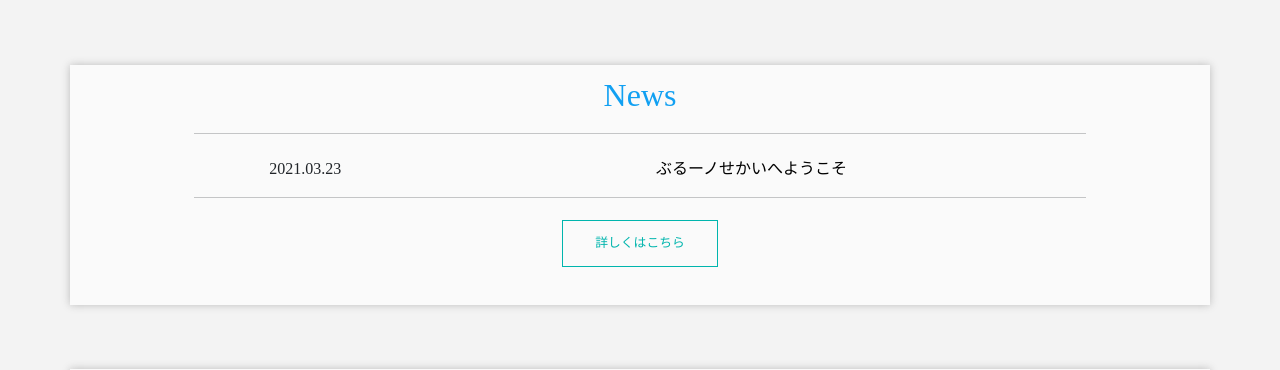
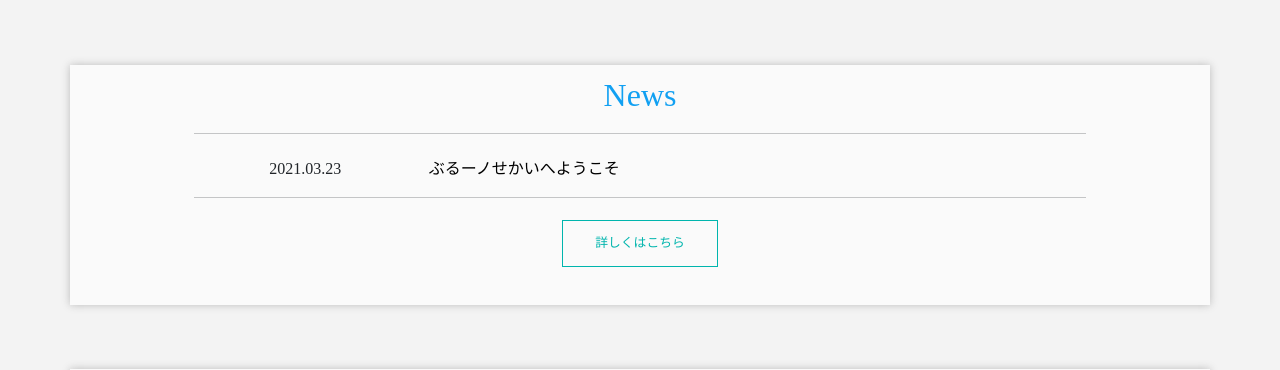
Before and after one commit to blue-hage/bluenosekai, a Flask app: page / in a window 1280 px wide. Shown: the part 539-909 px from the top of the page. Run offline with Flask 2, Linux system fonts and the light colour scheme.

Commit message:
except loggin in, completed

```diff
--- a/static/css/stylesheet.css
+++ b/static/css/stylesheet.css
@@ -740,6 +740,6 @@ display: none;
     margin-top: -60px;
 }
 
-.col9 p{
+.col-9 p{
     text-align: left;
 }
```
